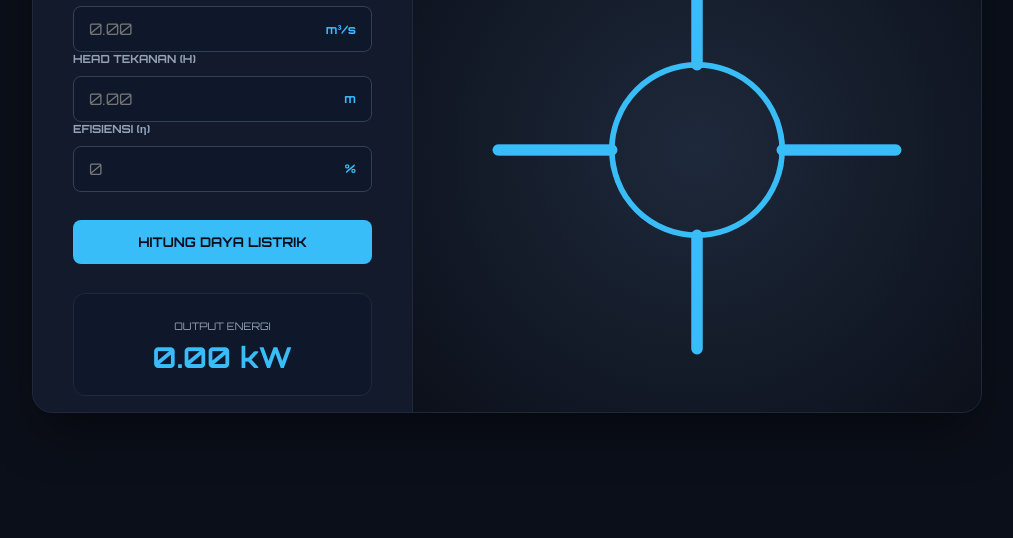
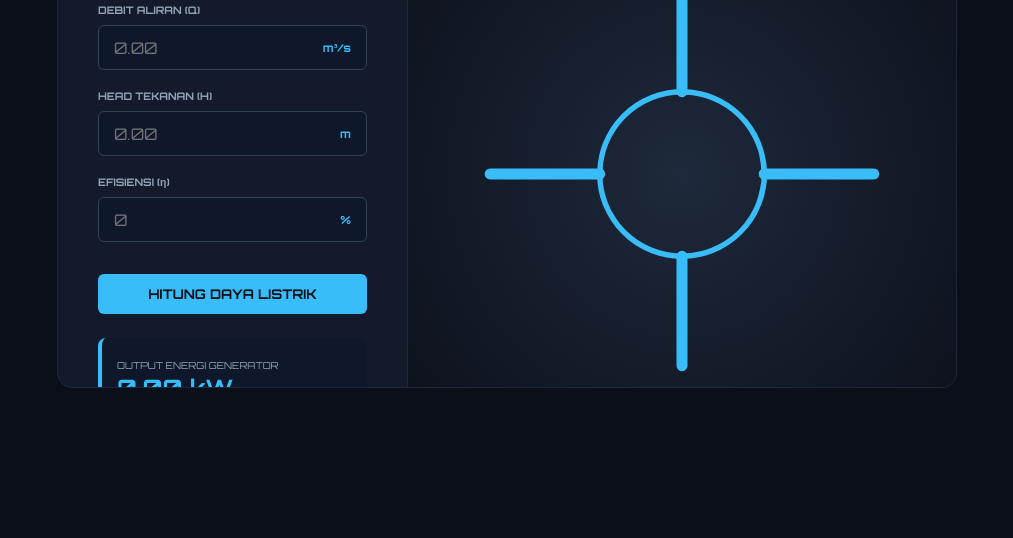
Before and after one commit to lishafira/Kalkulator-Mekanika-Fluida, a website: page index.html in a window 1280 px wide. Shown: the part 262-800 px from the top of the page, without its empty margins (133-1146 px from the left). Drawn offline with nearby package versions, Linux system fonts and the light colour scheme.

Commit message:
poles ui pt.2

```diff
--- a/index.html
+++ b/index.html
@@ -4,14 +4,11 @@
     <meta charset="UTF-8">
     <meta name="viewport" content="width=device-width, initial-scale=1.0">
     <title>Perhitungan Daya Turbin</title>
-
     <link href="https://fonts.googleapis.com/css2?family=Orbitron:wght@400;700&display=swap" rel="stylesheet">
     <link rel="stylesheet" href="/style.css">
-
     <script src="https://cdnjs.cloudflare.com/ajax/libs/gsap/3.12.5/gsap.min.js"></script>
 </head>
 <body>
-
     <div class="main-wrapper">
         <aside class="sidebar">
             <header>
@@ -24,23 +21,21 @@
                     <label>DEBIT ALIRAN (Q)</label>
                     <div class="input-group">
                         <input type="number" id="debit" placeholder="0.00" step="0.01">
-                        <span>m³/s</span>
+                        <span class="unit">m³/s</span>
                     </div>
                 </div>
-
                 <div class="field">
                     <label>HEAD TEKANAN (H)</label>
                     <div class="input-group">
                         <input type="number" id="head" placeholder="0.00" step="0.1">
-                        <span>m</span>
+                        <span class="unit">m</span>
                     </div>
                 </div>
-
                 <div class="field">
                     <label>EFISIENSI (η)</label>
                     <div class="input-group">
                         <input type="number" id="efisiensi" placeholder="0">
-                        <span>%</span>
+                        <span class="unit">%</span>
                     </div>
                 </div>
             </div>
@@ -48,19 +43,18 @@
             <button onclick="calculatePower()" class="calc-btn">HITUNG DAYA LISTRIK</button>
 
             <div class="result-box">
-                <small>OUTPUT ENERGI</small>
+                <small>OUTPUT ENERGI GENERATOR</small>
                 <h1 id="result">0.00 kW</h1>
             </div>
         </aside>
 
         <section class="visual-area">
-            <svg id="turbineSVG" viewBox="0 0 200 200" xmlns="http://www.w3.org/2000/svg">
+            <svg id="turbineSVG" viewBox="0 0 200 200">
                 <circle cx="100" cy="100" r="30" fill="none" stroke="#38bdf8" stroke-width="2"/>
                 <path d="M100,70 L100,30 M100,130 L100,170 M70,100 L30,100 M130,100 L170,100" stroke="#38bdf8" stroke-width="4" stroke-linecap="round"/>
             </svg>
         </section>
     </div>
-
     <script src="/script.js"></script>
 </body>
 </html>
--- a/public/style.css
+++ b/public/style.css
@@ -1,111 +1,34 @@
-* {
-    margin: 0;
-    padding: 0;
-    box-sizing: border-box;
-    font-family: 'Orbitron',
-    sans-serif;
-}
-body {
-    background: #0b0f19;
-    color: #fff;
-    min-height: 100vh;
-    display: flex;
-    justify-content: center;
-    align-items: center;
+* { margin:0; padding:0; box-sizing:border-box; font-family:'Orbitron', sans-serif; }
+body { background:#0b0f19; color:#fff; height:100vh; display:flex; justify-content:center; align-items:center; }
+
+.main-wrapper {
+    display:grid; grid-template-columns: 350px 1fr; width: 900px; height: 500px;
+    background:#131a2c; border-radius:15px; border:1px solid #1e293b; overflow:hidden;
 }
 
-.main-wrapper {
-    display: grid;
-    grid-template-columns: 380px 1fr;
-    width: 950px; height: 550px;
-    background: #131a2c; border-radius: 20px;
-    border: 1px solid #1e293b; overflow: hidden;
-    box-shadow: 0 25px 50px -12px rgba(0,0,0,0.5);
-}
-
-.sidebar {
-     padding: 2.5rem;
-     display: flex;
-     flex-direction: column;
-     gap: 1.8rem;
-     border-right: 1px solid #1e293b;
-    }
-.field {
-    display: flex;
-    flex-direction: column;
-    gap: 0.6rem;
- }
-.field label {
-    font-size: 0.7rem;
-    color: #94a3b8;
-    font-weight: 700;
-}
+.sidebar { padding: 2.5rem; display:flex; flex-direction:column; gap: 1.5rem; border-right:1px solid #1e293b; }
+.input-section { display:flex; flex-direction:column; gap: 1.2rem; }
+.field label { font-size: 0.65rem; color: #94a3b8; font-weight: 700; margin-bottom: 0.5rem; display: block; }
 
 .input-group {
-    display: flex;
-    align-items: center;
-    background: #0f172a;
-    border: 1px solid #334155;
-    border-radius: 8px;
-    padding: 0 15px;
-    transition: 0.3s;
+    display:flex; align-items:center; background:#0f172a; border:1px solid #334155;
+    border-radius:6px; padding: 0 15px; height: 45px;
 }
-.input-group:focus-within {
-    border-color: #38bdf8;
-}
-.input-group input {
-    background: none;
-    border: none;
-    color: #fff;
-    padding: 12px 0;
-    width: 100%;
-    outline: none;
-    font-size: 1rem;
-}
-.input-group span {
-    color: #38bdf8;
-    font-size: 0.75rem;
-    font-weight: 700;
-    margin-left: 10px;
-}
+input { background:none; border:none; color:#fff; width:100%; outline:none; font-size:1rem; }
+input::-webkit-outer-spin-button, input::-webkit-inner-spin-button { -webkit-appearance:none; margin:0; }
+.unit { color:#38bdf8; font-size:0.7rem; font-weight:bold; margin-left:10px; }
 
 .calc-btn {
-    background: #38bdf8;
-    color: #0b0f19;
-    border: none;
-    padding: 14px;
-    border-radius: 8px;
-    font-weight: 700;
-    cursor: pointer;
-    transition: 0.3s;
+    background:#38bdf8; color:#0b0f19; border:none; padding:12px; border-radius:6px;
+    font-weight:bold; cursor:pointer; transition:0.3s; margin-top:0.5rem;
 }
-.calc-btn:hover {
-    background: #bae6fd;
-    transform: translateY(-2px);
-}
+.calc-btn:hover { background:#bae6fd; }
 
 .result-box {
-    background: #0f172a;
-    padding: 20px;
-    border-radius: 12px;
-    text-align: center;
-    border: 1px solid #1e293b;
- }
-.result-box small {
-    color: #94a3b8;
-    font-size: 0.65rem;
+    margin-top: auto; background:#0f172a; padding:15px; border-radius:8px;
+    border-left:4px solid #38bdf8;
+}
+.result-box small { color:#94a3b8; font-size:0.6rem; }
+.result-box h1 { color:#38bdf8; font-size:1.5rem; }
 
-}
-.result-box h1 {
-    color: #38bdf8;
-    font-size: 1.8rem;
-    margin-top: 5px;
-}
-
-.visual-area {
-    display: flex;
-    justify-content: center;
-    align-items: center;
-    background: radial-gradient(circle, #1e293b, #0b0f19);
-    position: relative;
-}
+.visual-area { display:flex; justify-content:center; align-items:center; background:radial-gradient(#1e293b, #0b0f19); }
```
